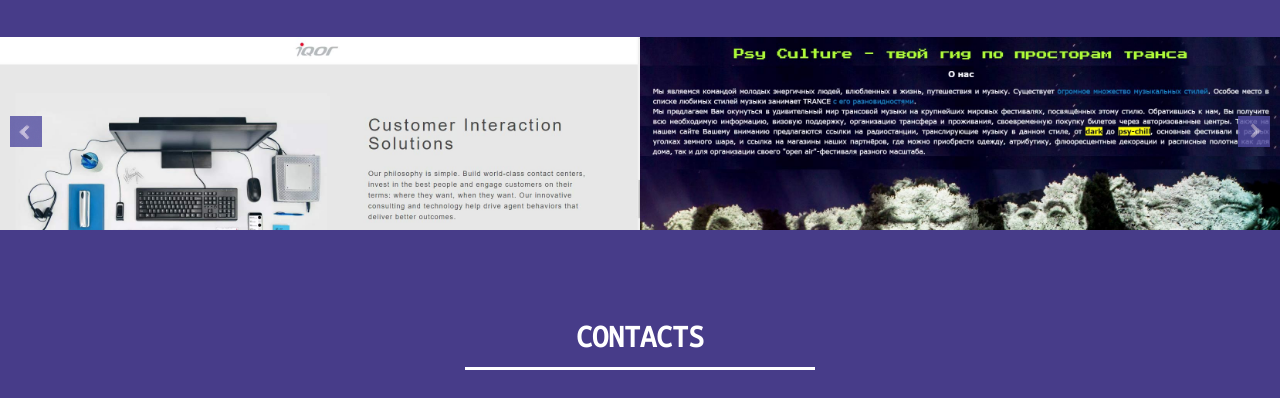
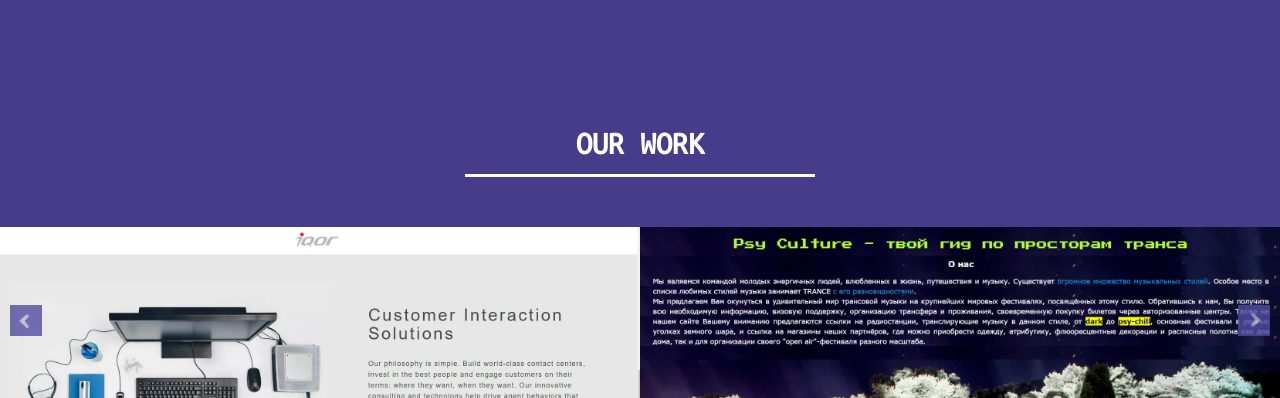
Before and after one commit to Mafusail/likeStudio, a plain HTML site: page index.html in a window 1280 px wide. Shown: the part 4100-4498 px from the top of the page. Drawn offline with nearby package versions, Linux system fonts and the light colour scheme.

Commit message:
Update index.html

```diff
--- a/index.html
+++ b/index.html
@@ -270,6 +270,10 @@
     <div class="block_6_a" id="box5">
 
         <section class="blur">
+        <div class="fiolet">
+        <h4>OUR WORK</h4>
+        <div class="linex"></div>
+        </div>
             <ul class="bxslider">
             <li class="slide"><a href="ftp://ashost.ftp.ukraine.com.ua/a666/index.html"><img src="img/slide1.jpg" alt=""></a></li>
 
```
